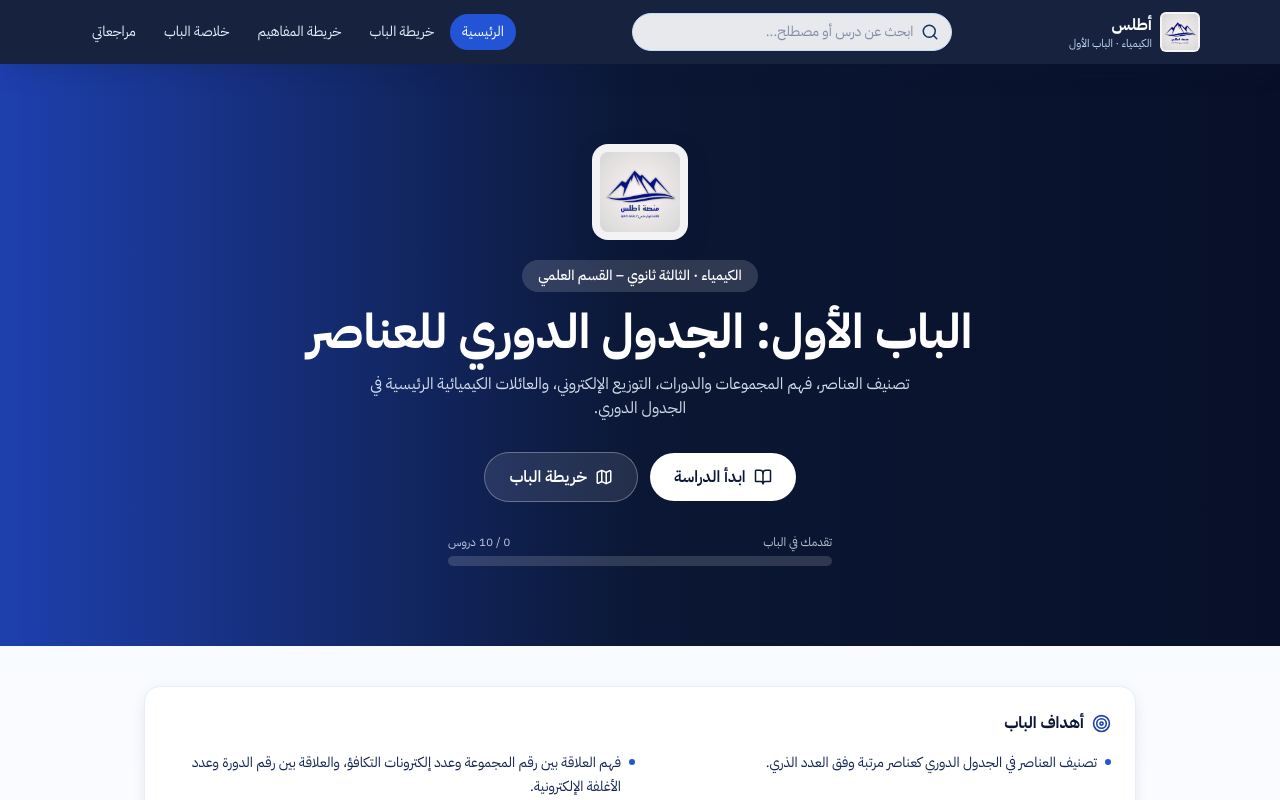
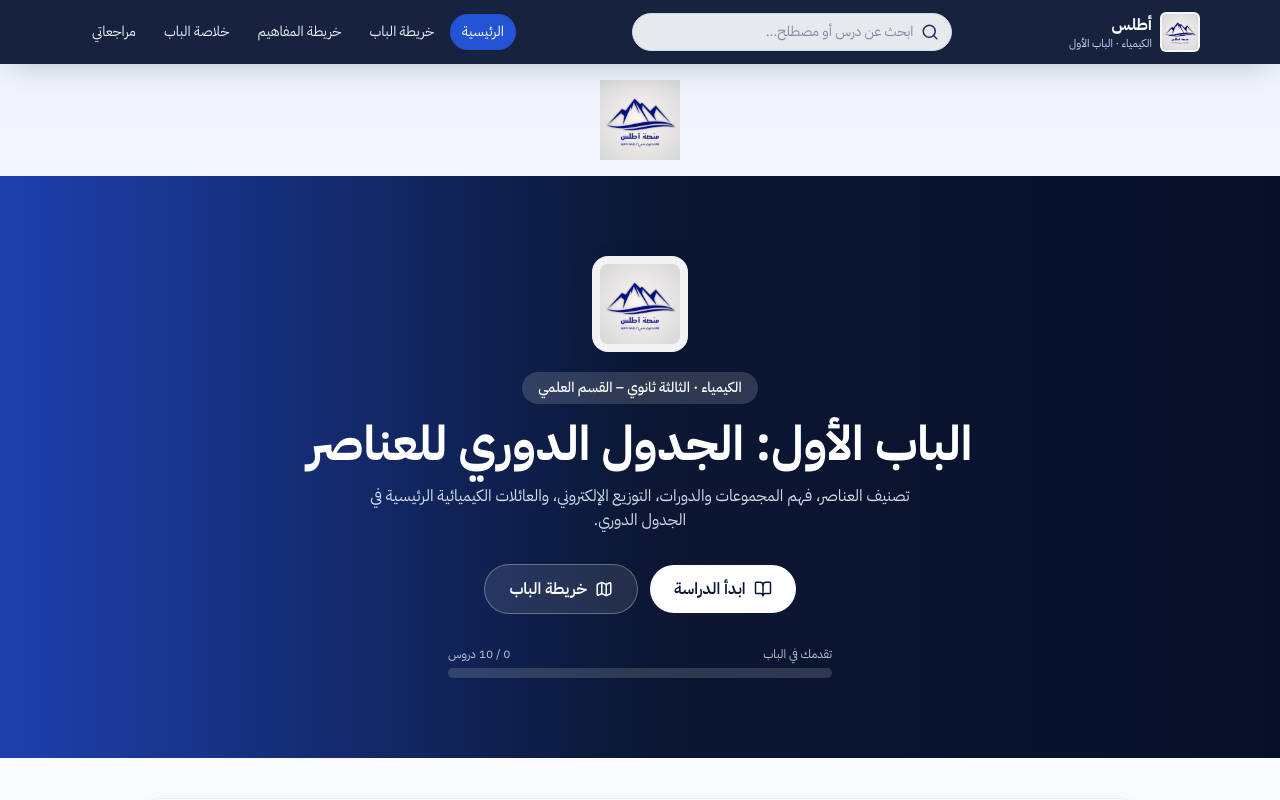
Before and after one commit to TopTeamly/chemistry-chapter-1, a React (Vite) app: page / in a window 1280 px wide. Shown: the top 800 px of the page. Built offline with nearby package versions, Linux system fonts and the light colour scheme.

Commit message:
Update Home.jsx

```diff
--- a/src/pages/Home.jsx
+++ b/src/pages/Home.jsx
@@ -6,6 +6,15 @@ import chapter from '../data/chemistry/chapter-1/chapter.js'
 export default function Home() {
   return (
     <div>
+      {/* تم وضع الصورة هنا بالداخل في المكان الصحيح برمجياً */}
+      <div className="flex justify-center my-4">
+        <img
+          src={`${import.meta.env.BASE_URL}assets/logo/atlas-logo.png`}
+          alt="شعار أطلس"
+          className="w-20 h-20 object-contain"
+        />
+      </div>
+
       <ChapterHero />
 
       <div className="max-w-5xl mx-auto px-4 py-10 space-y-8">
```
